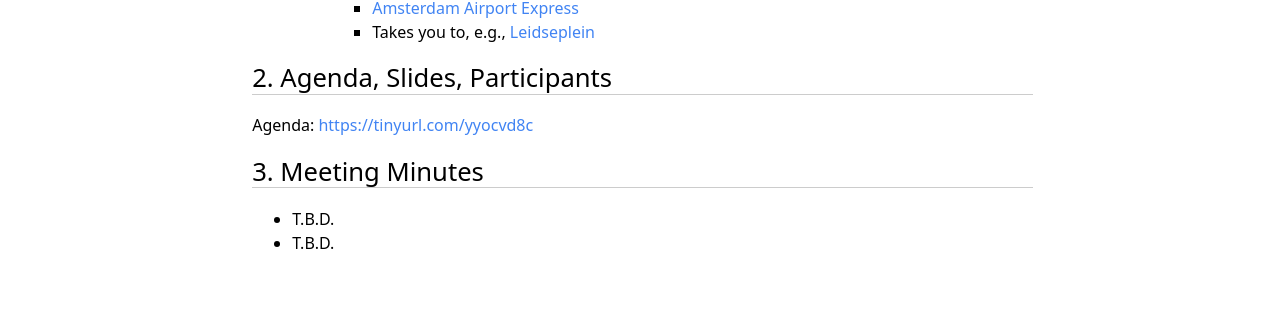
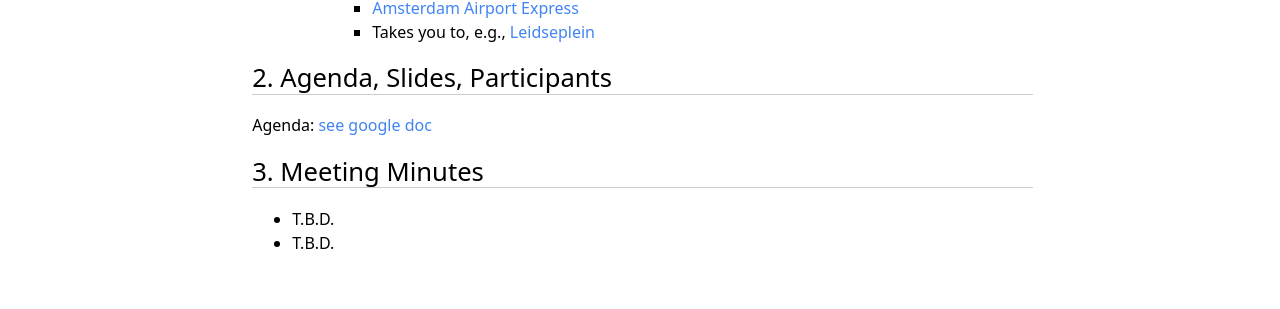
Before and after one commit to w3c/did-wg, a Jekyll site: the page built from Meetings/F2F/2020.01.Amsterdam.md, in a window 1280 px wide. Shown: the part 964-1273 px from the top of the page. Built offline with Jekyll 4.4.1, drawn with Linux system fonts in a browser that asks for light colours; some web fonts are replaced; our own code applies the rules of GitHub Pages for plain Markdown files.

Commit message:
Update 2020.01.Amsterdam.md
Agenda reference was wrong

```diff
--- a/Meetings/F2F/2020.01.Amsterdam.md
+++ b/Meetings/F2F/2020.01.Amsterdam.md
@@ -33,7 +33,7 @@ Public travel information to/from Schiphol if you want to stay (or just go to) A
 
 ## Agenda, Slides, Participants
 
-Agenda: [https://tinyurl.com/yyocvd8c](https://tinyurl.com/yyocvd8c)
+Agenda: [see google doc](https://docs.google.com/spreadsheets/d/11haGLiY3AYi8uxIQcfndAixmtXjymNTTFbDQWRYkKrQ/edit#gid=0)
 
 
 ## Meeting Minutes
```
